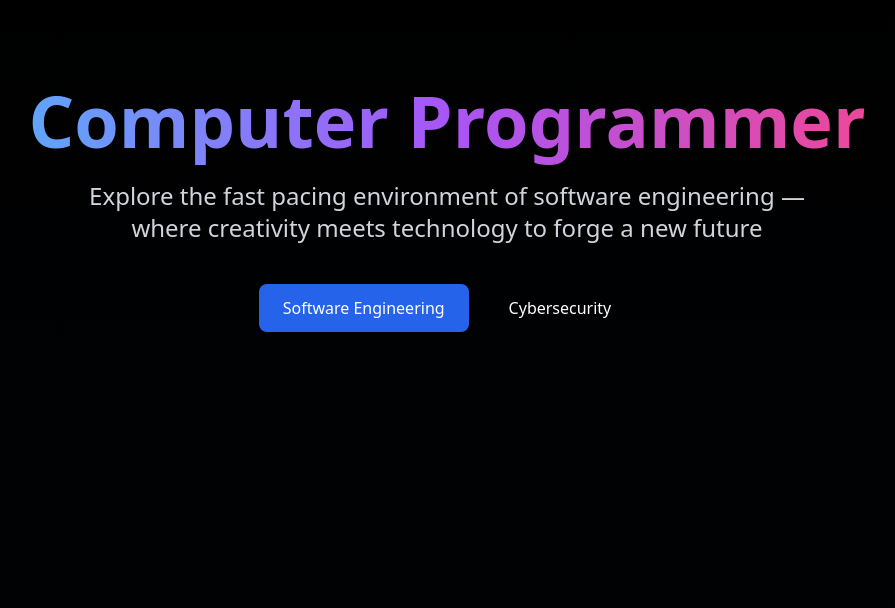
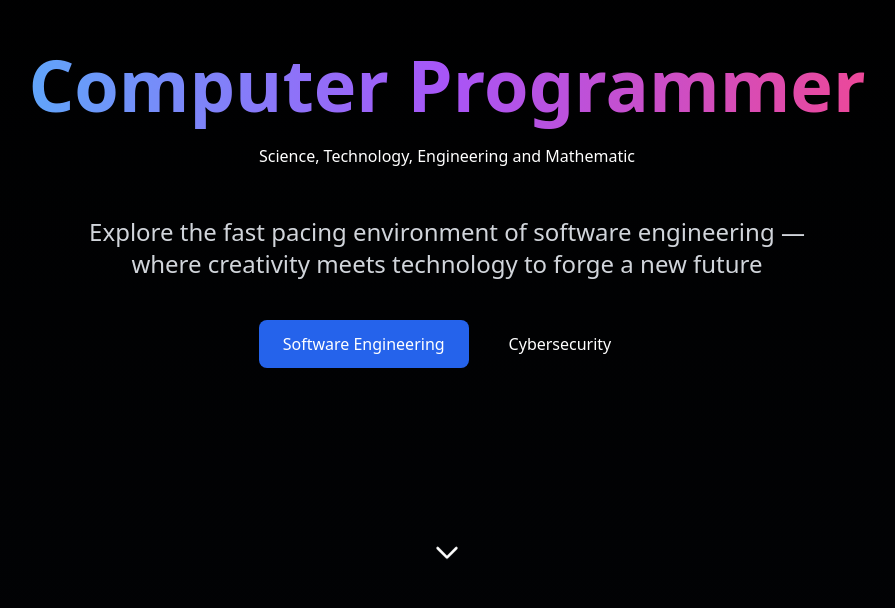
Before and after one commit to Hemit99123/careers-info-web, a Next.js app: page / in a window 1280 px wide. Shown: the part 192-800 px from the top of the page, without its empty margins (193-1088 px from the left). Built offline with nearby package versions, Linux system fonts and the light colour scheme.

Commit message:
updated some more things lol

```diff
--- a/app/page.tsx
+++ b/app/page.tsx
@@ -1,6 +1,6 @@
 "use client"
 
-import HeroSection from "@/components/swe/hero-section"
+import HeroSection from "@/components/hero-section"
 import { useCareerState } from "@/store/career"
 import SoftwareEngineer from "@/components/main/software-engineer"
 import CyberOps from "@/components/main/cyber-operator"
--- a/components/swe/hero-section.tsx
+++ b/components/hero-section.tsx
@@ -1,7 +1,6 @@
 "use client"
 
 import { useEffect, useState } from "react"
-import Link from "next/link"
 import { useCareerState } from "@/store/career" // Adjust the import according to your file structure
 
 export default function HeroSection() {
@@ -22,11 +21,14 @@ export default function HeroSection() {
         <div
           className={`transition-all duration-1000 transform ${isVisible ? "translate-y-0 opacity-100" : "translate-y-10 opacity-0"}`}
         >
-          <h1 className="text-lg md:text3xl lg:text-7xl font-extrabold mb-6">
+          <h1 className="text-lg md:text-3xl lg:text-7xl font-extrabold mb-6">
             <span className="bg-clip-text text-transparent bg-gradient-to-r from-blue-400 via-purple-500 to-pink-500">
               {career === 'swe' ? "Computer Programmer" : "Cyber Operator"}
             </span>
           </h1>
+          <div className="mb-12 justify-center font-medium">
+              Science, Technology, Engineering and Mathematic
+          </div>
           <p className="text-xl md:text-2xl text-gray-300 mb-10 max-w-3xl mx-auto">
             {career === 'swe'
               ? "Explore the fast pacing environment of software engineering — where creativity meets technology to forge a new future"
@@ -50,6 +52,24 @@ export default function HeroSection() {
           </div>
         </div>
       </div>
+
+      {/* Scroll Down Arrow */}
+      <div className="absolute bottom-10 left-1/2 transform -translate-x-1/2">
+          <svg
+            xmlns="http://www.w3.org/2000/svg"
+            className="h-8 w-8 animate-bounce"
+            fill="none"
+            viewBox="0 0 24 24"
+            stroke="currentColor"
+          >
+            <path
+              strokeLinecap="round"
+              strokeLinejoin="round"
+              strokeWidth="2"
+              d="M5 15l7 7 7-7"
+            />
+          </svg>
+      </div>
     </section>
   )
 }
```
